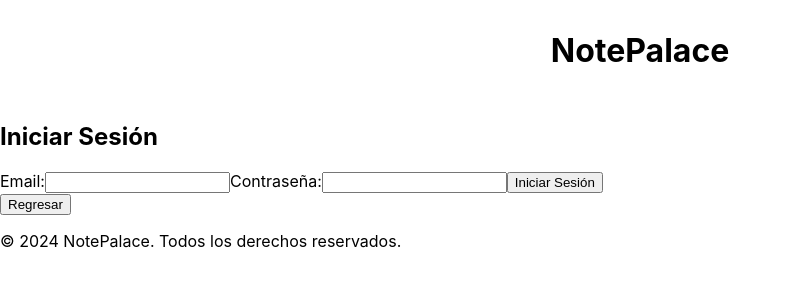
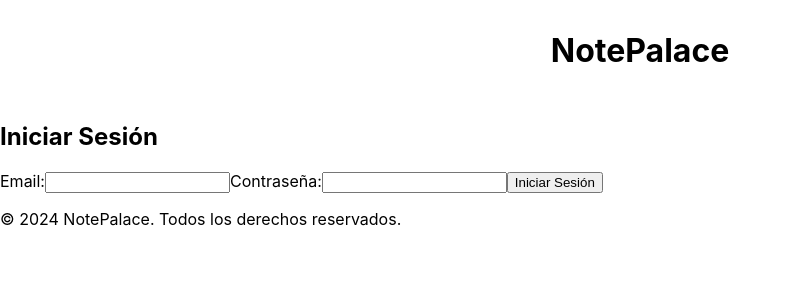
Before and after one commit to ay1309/notepad2, a React (Create React App) app in the folder notepalace/: page /login in a window 1280 px wide. Shown: the top 300 px of the page, without its empty margins (0-791 px from the left). Built offline with nearby package versions, Linux system fonts and the light colour scheme.

Commit message:
commit aaaaa

```diff
--- a/notepalace/src/App.js
+++ b/notepalace/src/App.js
@@ -1,10 +1,10 @@
 import React from 'react';
 import { BrowserRouter as Router, Route, Routes } from 'react-router-dom';
-import Header from './components/Header';
-import Footer from './components/Footer';
 import Login from './components/Login';
 import Register from './components/Register';
 import Home from './components/Home';
+import Header from './components/Header';
+import Footer from './components/Footer';
 
 const App = () => {
   return (
--- a/notepalace/src/components/Home.js
+++ b/notepalace/src/components/Home.js
@@ -14,7 +14,7 @@ const Home = () => {
 
   return (
     <div>
-      <h2>NOTEPALACE</h2>
+      <h2>Inicio</h2>
       <button onClick={handleLoginRedirect}>Iniciar Sesión</button>
       <button onClick={handleRegisterRedirect}>Registrarse</button>
     </div>
--- a/notepalace/src/components/Login.js
+++ b/notepalace/src/components/Login.js
@@ -1,36 +1,25 @@
 import React, { useState } from 'react';
 import axios from 'axios';
 import { useNavigate } from 'react-router-dom';
-
-
 
 const Login = () => {
   const [email, setEmail] = useState('');
   const [password, setPassword] = useState('');
   const navigate = useNavigate();
 
-
-
-
   const handleLogin = async (e) => {
     e.preventDefault();
     try {
       const response = await axios.post('http://localhost:7000/login', { email, password });
-      console.log(response.data); // procesar la respuesta del servidor
+      console.log(response.data);
       navigate('/home');
     } catch (error) {
-      console.error('Error al iniciar sesión:', error);
+      console.error('Error al iniciar sesión:', error.response ? error.response.data : error);
       alert('Inicio de sesión fallido');
     }
   };
 
-
-  const handleHomeRedirect = () => {
-    navigate('/');
-  };
-
   return (
-    <div>
     <form onSubmit={handleLogin}>
       <h2>Iniciar Sesión</h2>
       <label>
@@ -43,10 +32,6 @@ const Login = () => {
       </label>
       <button type="submit">Iniciar Sesión</button>
     </form>
-      <div>
-        <button onClick={handleHomeRedirect}>Regresar</button>
-      </div>
-    </div>
   );
 };
 
--- a/notepalace/src/components/Register.js
+++ b/notepalace/src/components/Register.js
@@ -12,16 +12,12 @@ const Register = () => {
     e.preventDefault();
     try {
       const response = await axios.post('http://localhost:7000/register', { name, email, password });
-      console.log(response.data); // puedes procesar la respuesta del servidor
+      console.log(response.data);
       navigate('/login');
     } catch (error) {
-      console.error('Error al registrar usuario:', error);
+      console.error('Error al registrar usuario:', error.response ? error.response.data : error);
       alert('Registro fallido');
     }
-  };
-
-  const handleHomeRedirect = () => {
-    navigate('/');
   };
 
   return (
@@ -43,7 +39,7 @@ const Register = () => {
         <button type="submit">Registrarse</button>
       </form>
       <div>
-        <button onClick={handleHomeRedirect}>Regresar</button>
+        <button onClick={() => navigate('/')}>Regresar</button>
       </div>
     </div>
   );
```
Lines whose indentation alone changed are shown as unchanged.
